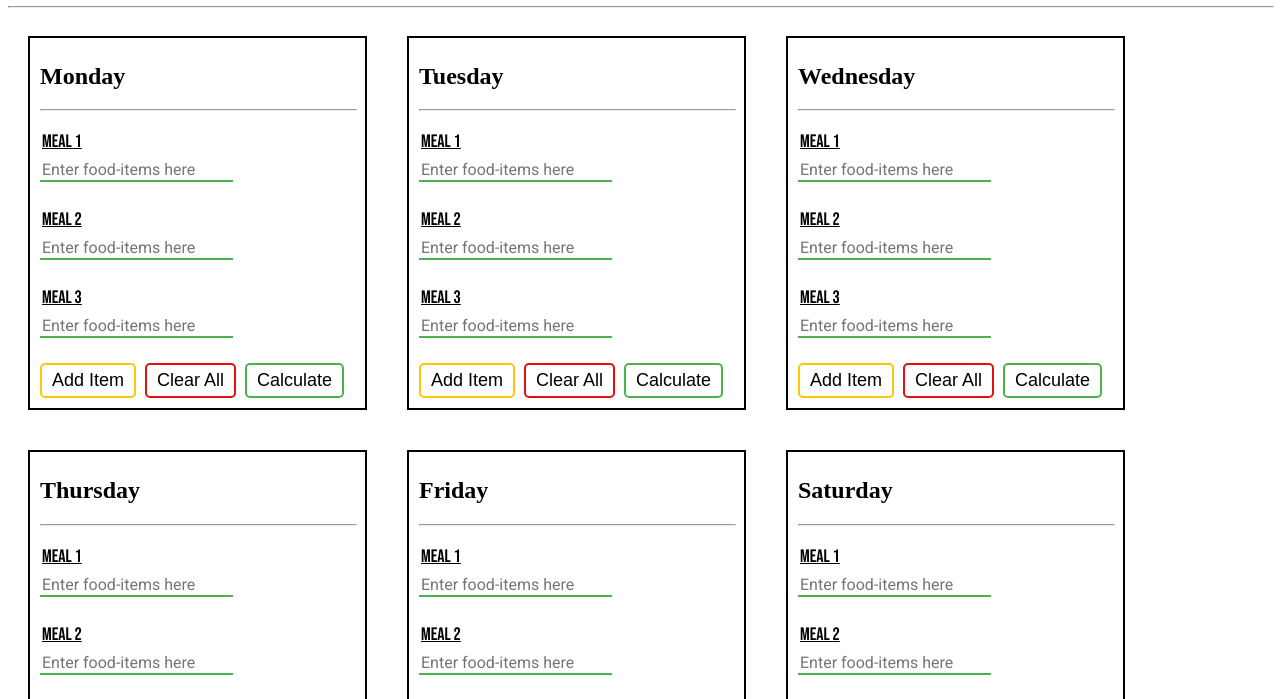
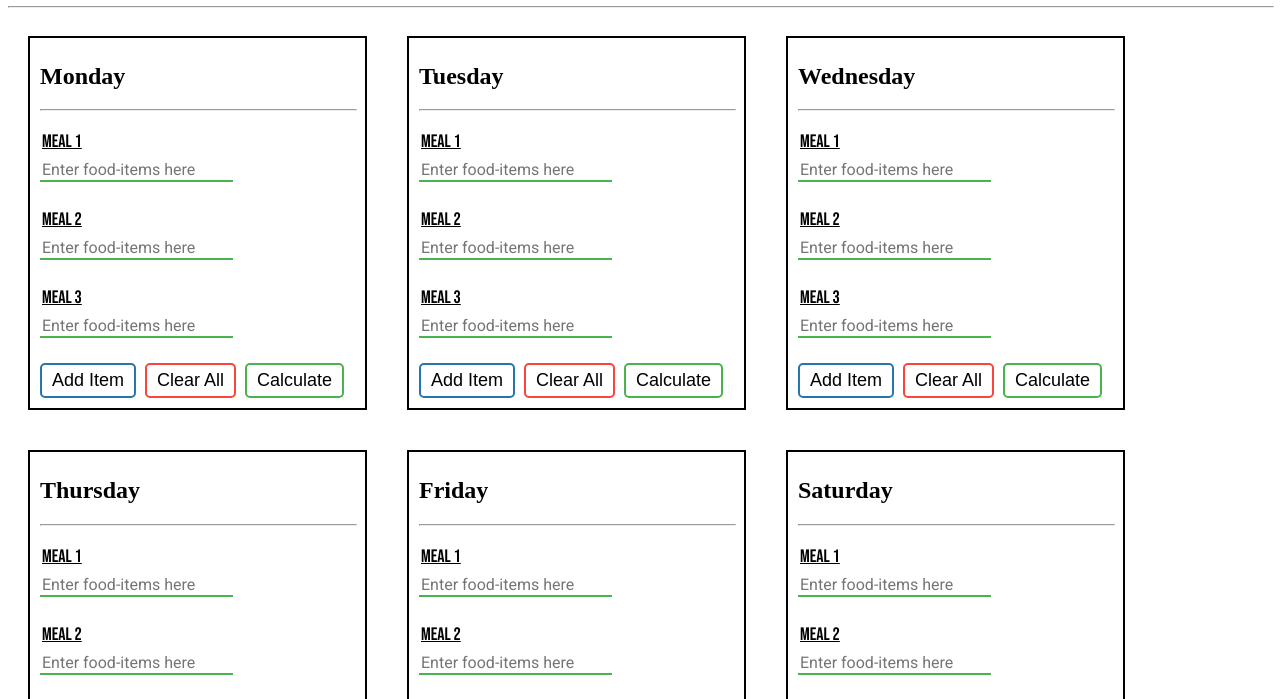
Before and after one commit to mattconforti/Cal-Track, a plain HTML site: page index.html in a window 1280 px wide. Shown: the part 95-794 px from the top of the page. Drawn offline with Linux system fonts and the light colour scheme; a script that the page names is missing.

Commit message:
adjusted button colors

```diff
--- a/styles/home_style.css
+++ b/styles/home_style.css
@@ -81,30 +81,29 @@ canvas {
     padding: 5px 10px;
     font-size: 1.125em;
     transition-duration: 0.4s;
-    /* NEEDS AESTHETIC CHANGES */
 }
 
 .add_button {
     background-color: white;
     color: black;
-    border: 2px solid #ffc703;
+    border: 2px solid #2775ad;
     border-radius: 5px;
 }
 
 .add_button:hover {
-    background-color: #ffc703;
+    background-color: #2775ad;
     color: white;
 }
 
 .clear_button {
     background-color: white;
     color: black;
-    border: 2px solid #e60f0f;
+    border: 2px solid #fa443c;
     border-radius: 5px;
 }
 
 .clear_button:hover {
-    background-color: #e60f0f;
+    background-color: #fa443c;
     color: white;
 }
 
```
